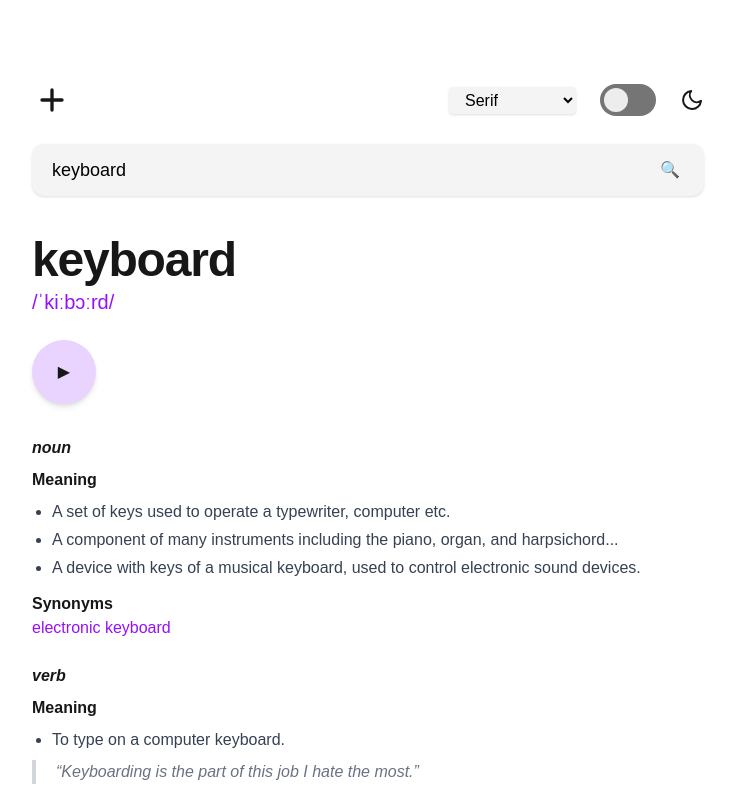
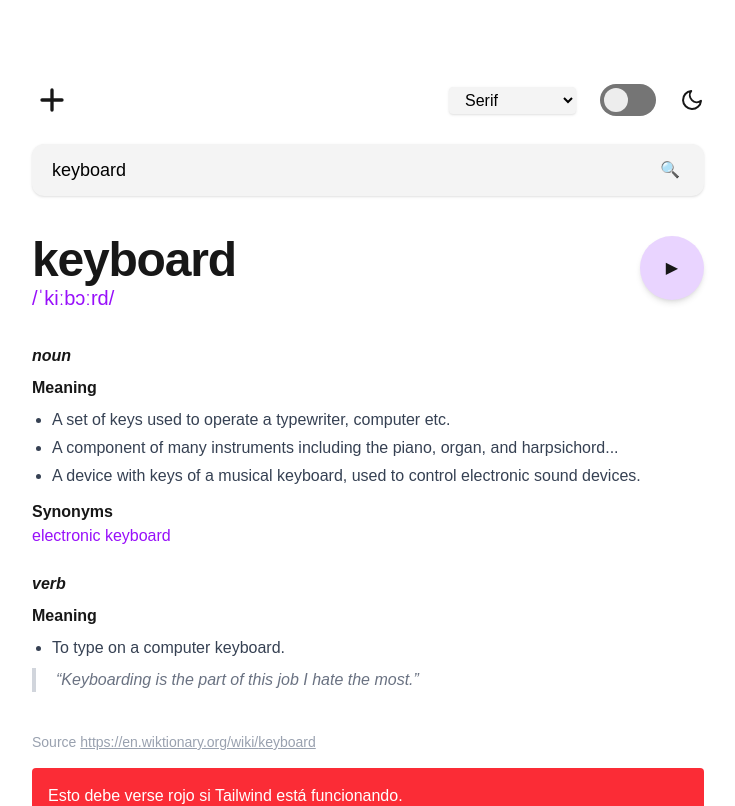
Before and after one commit to ckcristock/dictionary-app, a Next.js app: page / in a window 1280 px wide. Shown: the top 806 px of the page, without its empty margins (272-1007 px from the left). Built offline with nearby package versions, Linux system fonts and the light colour scheme.

Commit message:
aligned play button

```diff
--- a/src/app/components/WordHeader.tsx
+++ b/src/app/components/WordHeader.tsx
@@ -6,15 +6,20 @@ type WordHeaderProps = {
 
 const WordHeader: React.FC<WordHeaderProps> = ({ word, phonetic, onPlay }) => (
   <>
-    <h1 className="text-5xl font-extrabold tracking-tight mb-1">{word}</h1>
-    <p className="text-purple-600 text-xl mb-6">{phonetic}</p>
+    <div className="flex items-start justify-between mb-8">
+      <div>
+        <h1 className="text-5xl font-extrabold tracking-tight">{word}</h1>
+        <p className="text-purple-600 text-xl">{phonetic}</p>
+      </div>
+
       <button
         aria-label="Play pronunciation"
-      className="bg-purple-200 hover:bg-purple-300 rounded-full w-16 h-16 flex items-center justify-center mb-8 shadow-md"
+        className="bg-purple-200 hover:bg-purple-300 rounded-full w-16 h-16 flex items-center justify-center shadow-md ml-4"
         onClick={onPlay}
       >
         ▶
       </button>
+    </div>
   </>
 );
 
```
Lines whose indentation alone changed are shown as unchanged.
